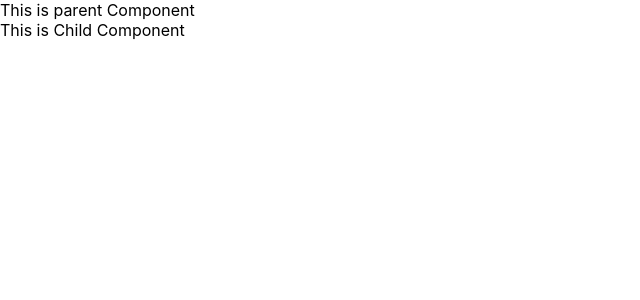
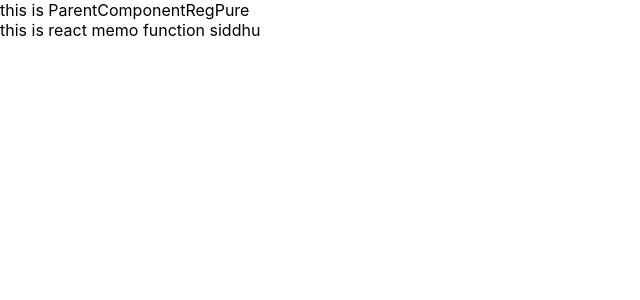
Before and after one commit to shdhumale/siddhureactjsexample, a React (Create React App) app in the folder my-example/: page / in a window 1280 px wide. Shown: the top 300 px of the page, without its empty margins (0-640 px from the left). Built offline with nearby package versions, Linux system fonts and the light colour scheme.

Commit message:
pure,memo,React Fragment

```diff
--- /dev/null
+++ b/my-example/src/Component/Column.js
@@ -0,0 +1,12 @@
+import React from 'react'
+
+function Column() {
+    return (
+        <React.Fragment>
+            <td>Name</td>
+            <td>Descriptions</td>
+        </React.Fragment>
+    )
+}
+
+export default Column
--- a/my-example/src/Component/MainComponent.js
+++ b/my-example/src/Component/MainComponent.js
@@ -12,6 +12,8 @@ import '../siddhu.css'
 import styles from '../siddhu.module.css'
 import BasicForm from './BasicForm'
 import LifeCycleA from './LifeCycleA'
+import Table from './Table'
+import ParentComponentRegPure from './ParentComponentRegPure'
 
 class MainComponent extends React.Component {
 
@@ -41,7 +43,9 @@ class MainComponent extends React.Component {
                 {/* <CSSComponent /> */}
                 {/* <InlineStyle /> */}
                 {/* <BasicForm /> */}
-                <LifeCycleA />
+                {/* <LifeCycleA /> */}
+                {/* <Table /> */}
+                <ParentComponentRegPure />
             </div>
         )
     }
--- /dev/null
+++ b/my-example/src/Component/ParentComponentRegPure.js
@@ -0,0 +1,34 @@
+import React, { Component } from 'react'
+import SiddhuPureComponent from './SiddhuPureComponent'
+import RegularComponent from './RegularComponent'
+import ReactMemoFunction from './ReactMemoFunction'
+
+class ParentComponentRegPure extends Component {
+    constructor(props) {
+        super(props)
+
+        this.state = {
+            name: 'siddhu'
+        }
+    }
+
+    componentDidMount() {
+        setInterval(() => {
+            this.setState({ name: 'siddhu' })
+        }, 2000);
+    }
+    render() {
+        console.log('===========================parent class ==========================')
+        return (
+            <div>
+                this is ParentComponentRegPure
+                {/* <RegularComponent name={this.state.name} />
+                <SiddhuPureComponent name={this.state.name} /> */}
+                <ReactMemoFunction name={this.state.name} />
+            </div>
+
+        )
+    }
+}
+
+export default ParentComponentRegPure
--- /dev/null
+++ b/my-example/src/Component/ReactMemoFunction.js
@@ -0,0 +1,12 @@
+import React from 'react'
+
+function ReactMemoFunction(props) {
+    console.log('this is ReactMemoFunction')
+    return (
+        <div>
+            this is react memo function {props.name}
+        </div>
+    )
+}
+
+export default React.memo(ReactMemoFunction)
--- /dev/null
+++ b/my-example/src/Component/RegularComponent.js
@@ -0,0 +1,14 @@
+import React, { Component } from 'react'
+
+class RegularComponent extends Component {
+    render() {
+        console.log('this is Regularclass')
+        return (
+            <div>
+                this is RegularComponent {this.props.name}
+            </div>
+        )
+    }
+}
+
+export default RegularComponent
--- /dev/null
+++ b/my-example/src/Component/SiddhuPureComponent.js
@@ -0,0 +1,14 @@
+import React, { Component, PureComponent } from 'react'
+
+class SiddhuPureComponent extends PureComponent {
+    render() {
+        console.log('this is pure class')
+        return (
+            <div>
+                this is PureComponent {this.props.name}
+            </div>
+        )
+    }
+}
+
+export default SiddhuPureComponent
--- /dev/null
+++ b/my-example/src/Component/Table.js
@@ -0,0 +1,21 @@
+import React from 'react'
+import Column from './Column'
+
+function Table() {
+    return (
+        <div>
+
+            <table>
+                <tbody>
+                    <tr>
+                        <Column />
+                    </tr>
+                </tbody>
+
+            </table>
+
+        </div>
+    )
+}
+
+export default Table
```
